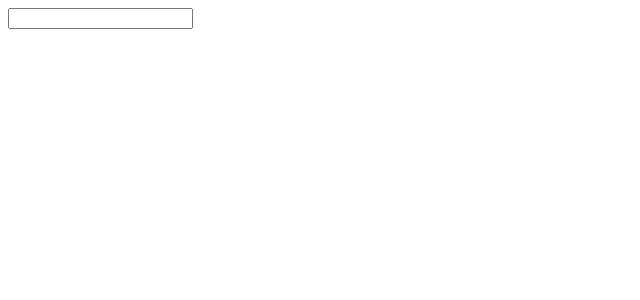
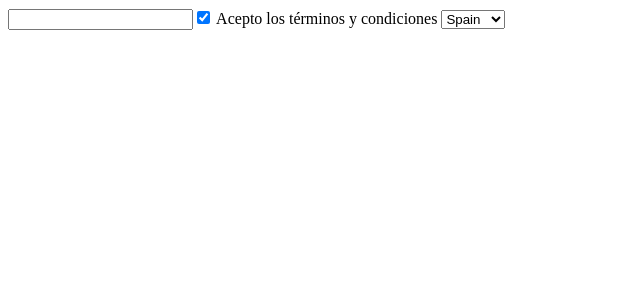
Before and after one commit to tiago2342t/vuejs3-project, a Vue app: page / in a window 1280 px wide. Shown: the top 300 px of the page, without its empty margins (0-640 px from the left). Built offline with nearby package versions, Linux system fonts and the light colour scheme.

Commit message:
ModelForm update

```diff
--- a/src/components/ModelForm.vue
+++ b/src/components/ModelForm.vue
@@ -1,17 +1,22 @@
 <template>
     <form>
         <input type="text" v-model="inputText">
+        <input type="checkbox" v-model="agree"> Acepto los términos y condiciones
+        <select v-model="country">
+            <option value="Spain">Spain</option>
+            <option value="UK">UK</option>
+            <option value="France">France</option>
+        </select>
     </form>
     <h3>{{ inputText }}</h3>
 </template>
 
-<script lang="ts">
-import { defineComponent } from 'vue'
-export default defineComponent({
-    data() {
-        return { inputText: '' }
-    }
-});
+<script lang="ts" setup>
+import { ref } from 'vue'
+
+let inputText = ref('')
+let agree = ref(true)
+let country = ref('Spain')
 </script>
 
 <style scoped></style>
```
